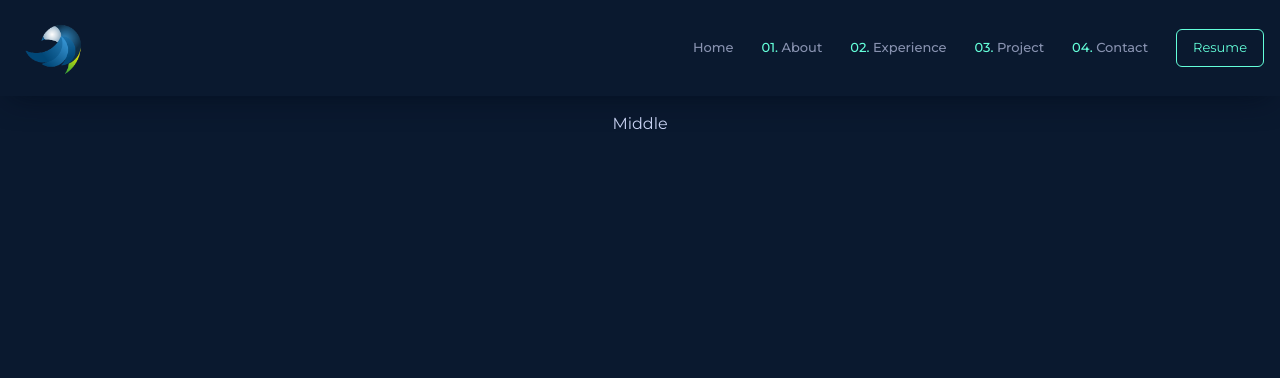
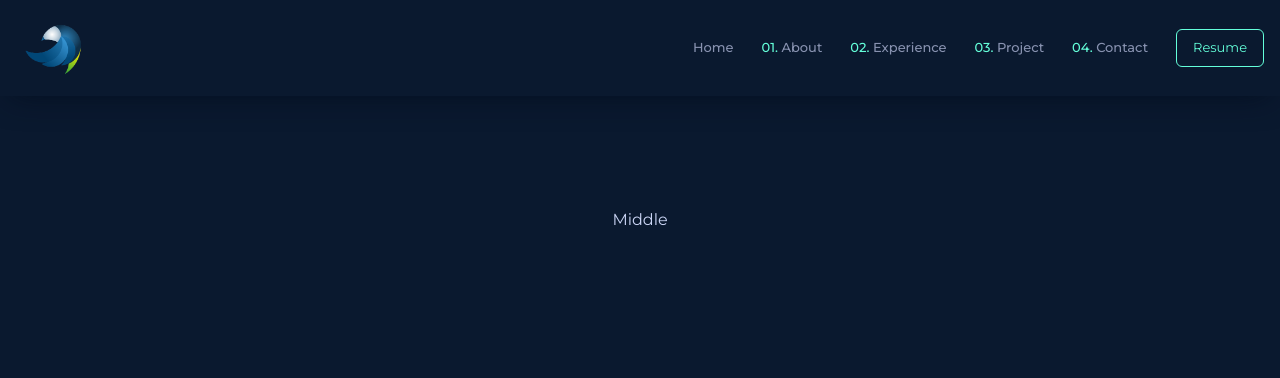
Before and after one commit to KennedyMungai/portfolio_with_framer_motion, a Next.js app: page / in a window 1280 px wide. Shown: the top 378 px of the page. Built offline with nearby package versions, Linux system fonts and the light colour scheme.

Commit message:
Added some styles to the middle section

```diff
--- a/src/components/MainContent/Middle.tsx
+++ b/src/components/MainContent/Middle.tsx
@@ -2,7 +2,14 @@
 type Props = {}
 
 const Middle = (props: Props) => {
-	return <section id='Home'>Middle</section>
+	return (
+		<section
+			id='Home'
+			className='max-w-contentContainer mx-auto py-10 md:py-24 flex flex-col gap-4 lg:gap-8 xl:px-4'
+		>
+			Middle
+		</section>
+	)
 }
 
 export default Middle
```
